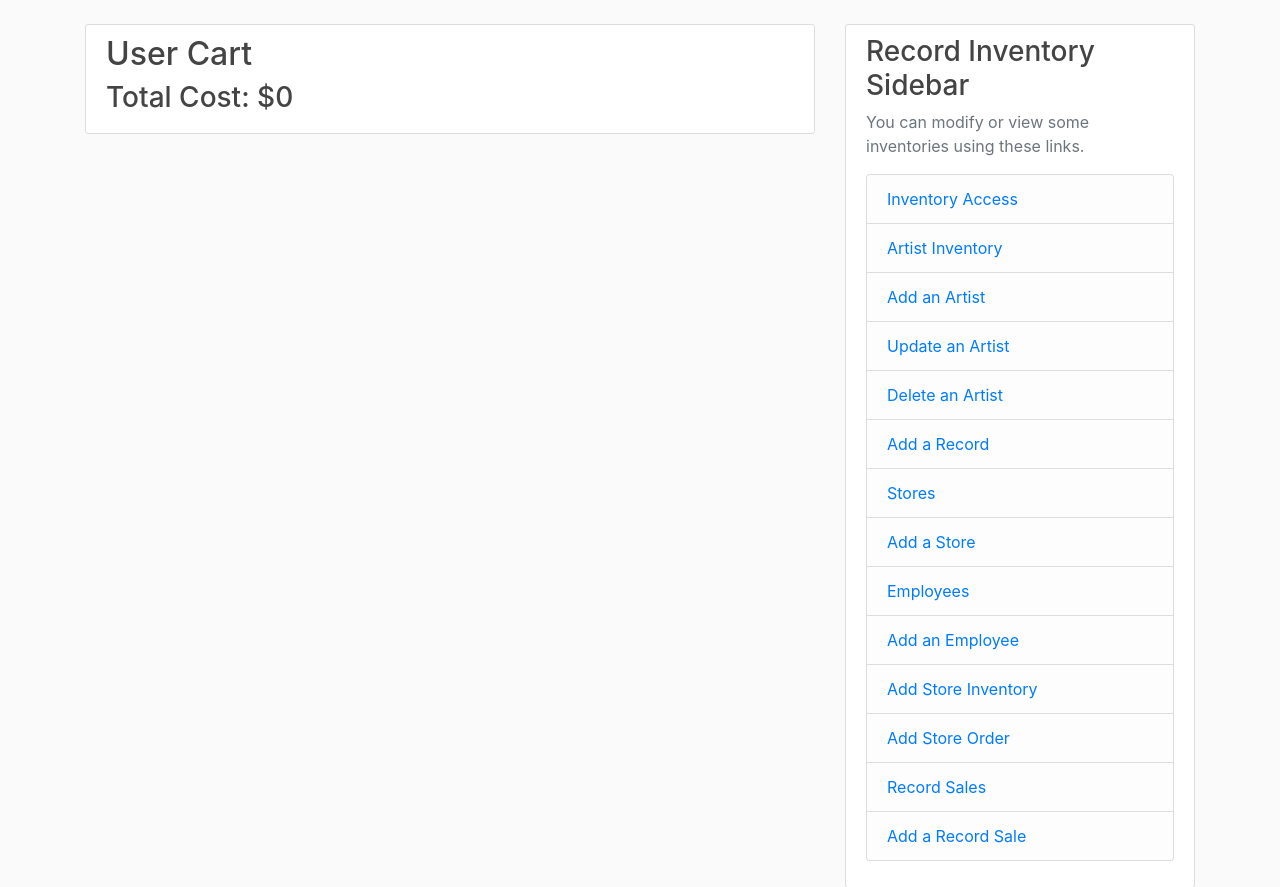
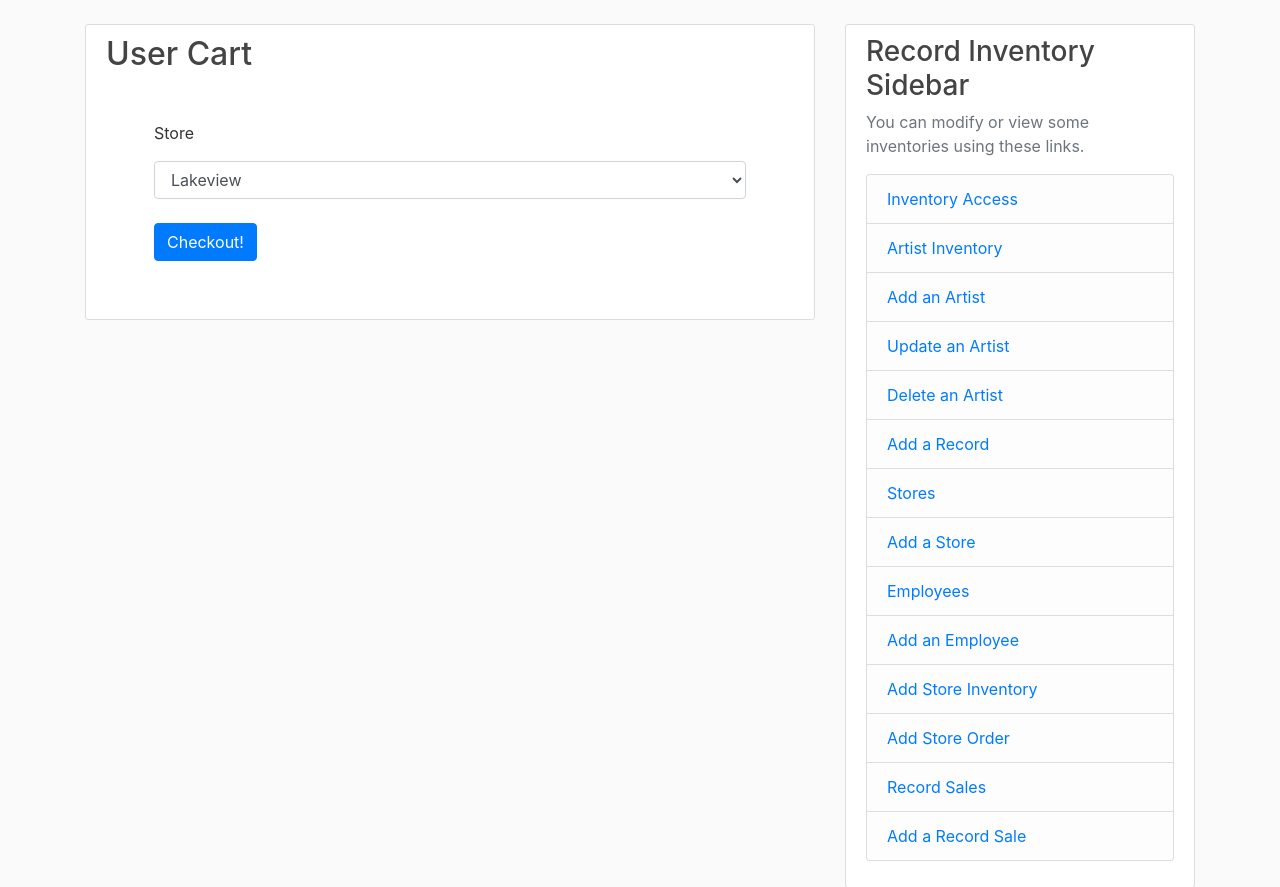
Before and after one commit to DylanKlintworth/Rockin-Records, a Flask app: page /account/cart in a window 1280 px wide. Shown: the part 56-943 px from the top of the page. Run offline with Flask 2, Linux system fonts and the light colour scheme; data comes from the database, SQL or seed files in the repository; both versions use the stored data as it was after the commit; some libraries are stand-ins or nearby versions.

Commit message:
cart system working

```diff
--- a/database/Templates/cart.html
+++ b/database/Templates/cart.html
@@ -2,6 +2,18 @@
 {% block content %}
 <div class="content-section">
         <h2> User Cart </h2>
+        <div class="container" style="min-height:100% width:80%">
+        {% with messages = get_flashed_messages() %}
+          {% if messages %}
+            {% for message in messages %}
+              <div class="alert alert-warning alert-dismissible" role="alert">
+              <button type="button" class="close" data-dismiss="alert" aria-label="Close"><span aria-hidden="true">×</span></button>
+                {{message}}
+              </div>
+            {% endfor %}
+          {% endif %}
+        {% endwith %}
+        </div>
         {% for record in user_cart.get_cart() %}
             <div>
                 <article class="media content-section">
@@ -12,12 +24,29 @@
                             </a>
                             <h4 class="text-muted"> Genre: {{ record['record_genre'] }} </h4>
                             <h4 class="text-muted"> Price: {{ record['record_price'] }} </h4>
-                            <h4 class="text-muted"> Artist: {{ record['artist_name'] }} </h4>
                         </div>
                     </div>
                 </article>
             </div>
         {% endfor %}
-        <h3> Total Cost: ${{ user_cart.get_cart_cost() }}</h3>
+        <form method="POST" action="" id="search-form" class="m-5">
+            {{ form.hidden_tag() }}
+            <div class="form-group">
+                {{ form.store.label(class="mb-3") }}
+                {% if form.store.errors %}
+                    {{ form.store(class="form-control form-control-lg is-invalid") }}
+                        <div class="invalid-feedback">
+                            {% for error in form.store.errors %}
+                                <span>{{ error }}</span>
+                            {% endfor %}
+                        </div>
+                {% else %}
+                {{ form.store(class="form-control") }}
+                {% endif %}
+            </div>
+            <div class="form-group">
+                {{ form.submit(class="btn btn-primary mt-2") }}
+            </div>
+        </form>
 </div>
 {% endblock %}
--- a/database/forms.py
+++ b/database/forms.py
@@ -8,21 +8,24 @@ from database import db
 
 
 class AddToCart(FlaskForm):
-    stores = Stores.query.with_entities(Stores.store_id, Stores.store_name).all()
-    store_choices = [(store[0], store[1]) for store in stores]
-    store = SelectField('Store', choices=store_choices, validators=[DataRequired()], coerce=int)
     quantity = IntegerField('Quantity:', validators=[DataRequired()])
     submit = SubmitField('Add Record to Cart')
 
     def __init__(self):
         super(AddToCart, self).__init__()
+
+
+class CheckOutForm(FlaskForm):
+    stores = Stores.query.with_entities(Stores.store_id, Stores.store_name).all()
+    store_choices = [(store[0], store[1]) for store in stores]
+    store = SelectField('Store', choices=store_choices, validators=[DataRequired()], coerce=int)
+    submit = SubmitField('Checkout!')
+
+    def __init__(self):
+        super(CheckOutForm, self).__init__()
         stores = Stores.query.with_entities(Stores.store_id, Stores.store_name).all()
         store_choices = [(store[0], store[1]) for store in stores]
         self.store.choices = store_choices
-
-
-class CheckOutForm(FlaskForm):
-    submit = SubmitField('Checkout!')
 
 
 
@@ -85,7 +88,7 @@ class AddEmployeeForm(FlaskForm):
     hourly_rate = FloatField('Hourly Rate:')
     submit = SubmitField('Add an Employee')
 
-    def __init__(self, *args, **kwargs):
+    def __init__(self):
         super(AddEmployeeForm, self).__init__()
         stores = Stores.query.with_entities(Stores.store_id, Stores.store_name)
         store_choices = [(store[0], store[1]) for store in stores]
--- a/database/models.py
+++ b/database/models.py
@@ -123,9 +123,3 @@ class UserCart:
 
     def clear_cart(self):
         self.cart.clear()
-
-    def get_cart_cost(self):
-        sum = 0
-        for record in self.cart:
-            sum += record.record_price
-        return sum
--- a/database/routes.py
+++ b/database/routes.py
@@ -1,6 +1,6 @@
 from flask import render_template, url_for, flash, redirect, request, session
 from sqlalchemy import and_
-
+from datetime import datetime
 from database import app, db, bcrypt
 from database.forms import *
 from database.models import *
@@ -28,7 +28,7 @@ def search():
             FROM records WHERE records.record_name LIKE {record}").fetchall()
             return render_template('search.html', title='Search Records', form=form, searches=record_list,
                                    search_type='albums')
-        if form.search_type.data == 'artists':
+        elif form.search_type.data == 'artists':
             artist = f'"%{form.search_name.data}%"'
             artist_list = db.session.execute(f"SELECT artists.artist_id, artists.artist_name \
             FROM artists WHERE artist_name LIKE {artist}").fetchall()
@@ -87,6 +87,12 @@ def account():
         db.session.commit()
         flash('Your account has been updated!', 'success')
         redirect(url_for('account'))
+    elif request.method == 'GET':
+        form.email.data = current_user.email
+        form.street_address.data = current_user.street_address
+        form.city_address.data = current_user.city_address
+        form.state_address.data = current_user.state_address
+        form.zip_code.data = current_user.zip_address
     return render_template('account.html', title='Account', form=form)
 
 
@@ -94,7 +100,32 @@ def account():
 def cart():
     global user_cart
     form = CheckOutForm()
+    if form.validate_on_submit():
+        order = Orders(store_id=form.store.data, user_id=current_user.user_id, order_date=datetime.utcnow())
+        db.session.add(order)
+        db.session.commit()
+        quantities = {}
+        for i in range(0, len(user_cart.get_cart())):
+            if user_cart.get_cart()[i].record_id in quantities:
+                quantities[user_cart.get_cart()[i].record_id] += 1
+            else:
+                quantities[user_cart.get_cart()[i].record_id] = 1
+        for k, v in quantities.items():
+            inventory = Inventory.query.get([k, form.store.data])
+            if inventory:
+                if inventory.quantity - v <= 0:
+                    flash('The store does not have enough stock!', 'danger')
+                else:
+                    record_sale = RecordSales(order_id=order.order_id, record_id=k, quantity=v)
+                    db.session.add(record_sale)
+                    db.session.commit()
+                    inventory.quantity -= v
+                    db.session.commit()
+        user_cart.clear_cart()
+        flash('You have completed your order!', 'success')
+        return redirect(url_for('home'))
     return render_template('cart.html', user_cart=user_cart, form=form)
+
 
 @app.route("/inventory_access", methods=['GET', 'POST'])
 def inventory_access():
@@ -308,16 +339,9 @@ def record(record_id):
     form = AddToCart()
     if form.validate_on_submit():
         global user_cart
-        inventory = Inventory.query.get([form.store.data, record.record_id])
-        if inventory:
-            quantity = inventory.quantity
-            if form.quantity.data > quantity:
-                flash('The store selected does not have the record inventory requested', 'danger')
-                return redirect(url_for('record', record_id=record_id))
-            else:
-                for i in range(0, form.quantity.data):
-                    user_cart.add_record(record)
-                return redirect(url_for('record', record_id=record_id))
+        for i in range(0, form.quantity.data):
+            user_cart.add_record(record)
+        return redirect(url_for('record', record_id=record_id))
     return render_template("record.html", record=record_artist, form=form)
 
 
```
Also changed, not shown: database/Templates/record.html (+0 -13 lines), database/record_store.db.
